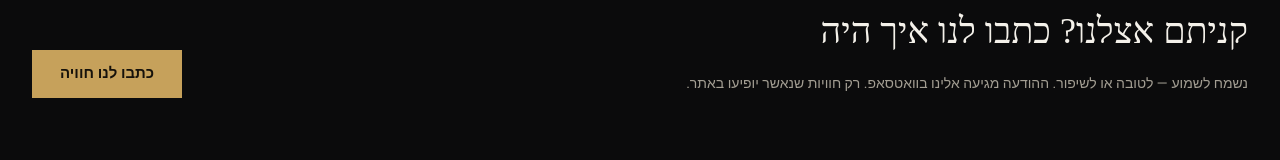
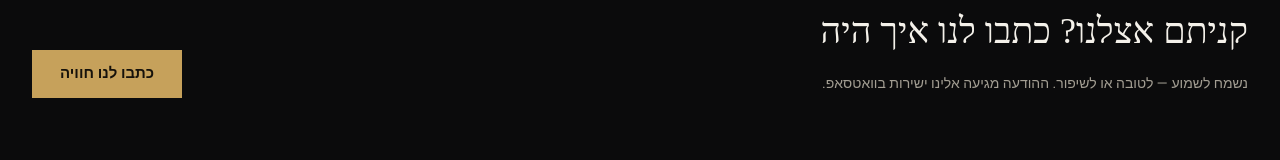
Before and after one commit to ghzjfy-stack/barbero-shop, a React (Vite) app: page / in a window 1280 px wide. Shown: the part 5363-5523 px from the top of the page. Built offline with nearby package versions, Linux system fonts and the light colour scheme; no server answers; a web font is replaced by a local one.

Commit message:
Soften feedback invite copy for customers. (#98)
Drop the \"only approved reviews appear\" line — buyers don't need
that process detail; keep a simple WhatsApp invite.

Co-authored-by: Cursor Agent <cursoragent@cursor.com>
Co-authored-by: ghzjfy-stack <ghzjfy-stack@users.noreply.github.com>

```diff
--- a/src/components/FeedbackInvite.jsx
+++ b/src/components/FeedbackInvite.jsx
@@ -26,7 +26,7 @@ export default function FeedbackInvite() {
           <p className="mb-3 text-xs tracking-wide text-gold">חוות דעת אמיתיות</p>
           <h2 className="font-display text-3xl leading-tight sm:text-4xl">קניתם אצלנו? כתבו לנו איך היה</h2>
           <p className="mt-4 text-sm leading-7 text-muted">
-            נשמח לשמוע — לטובה או לשיפור. ההודעה מגיעה אלינו בוואטסאפ. רק חוויות שנאשר יופיעו באתר.
+            נשמח לשמוע — לטובה או לשיפור. ההודעה מגיעה אלינו ישירות בוואטסאפ.
           </p>
         </div>
         <a
```
